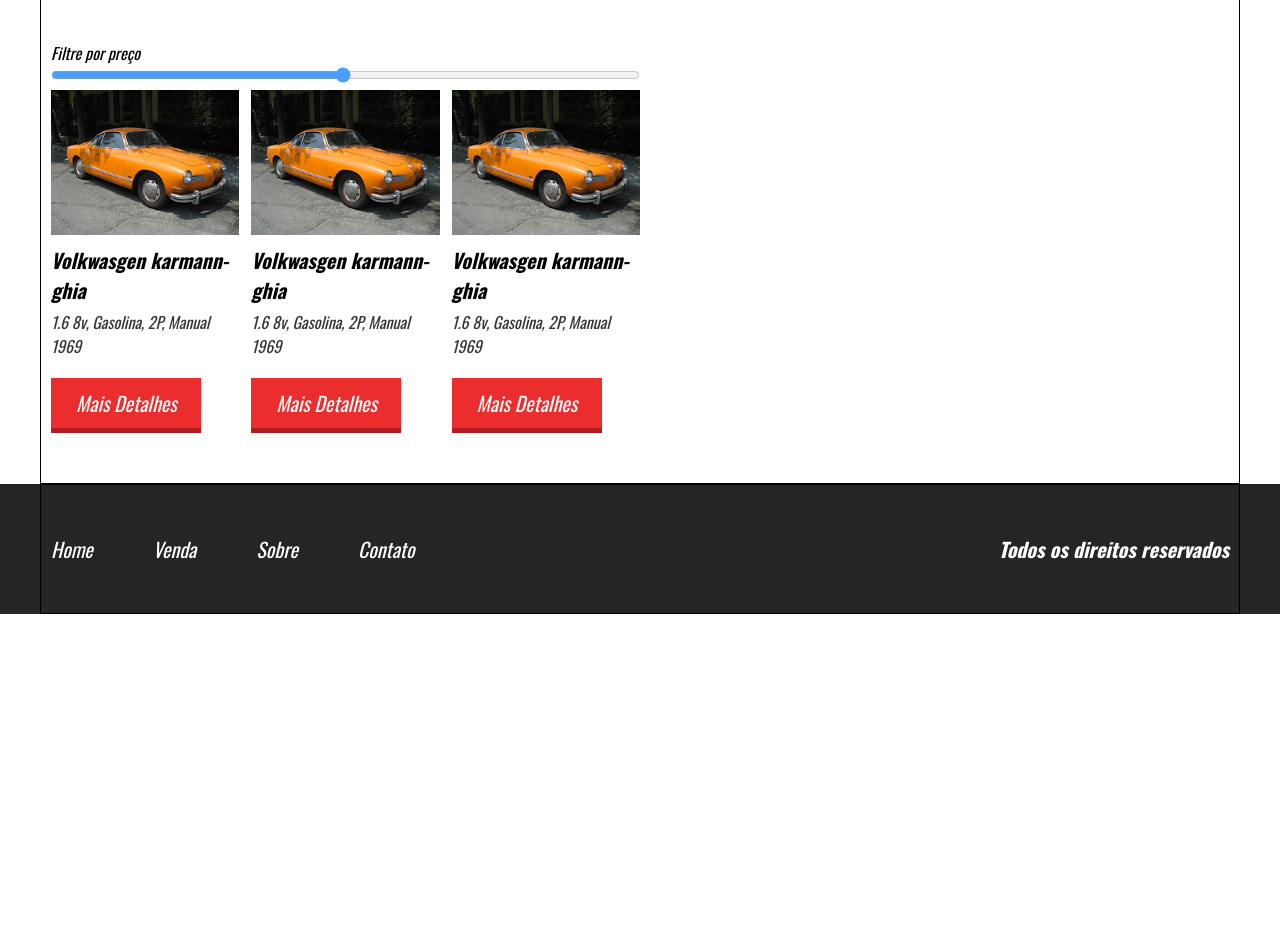
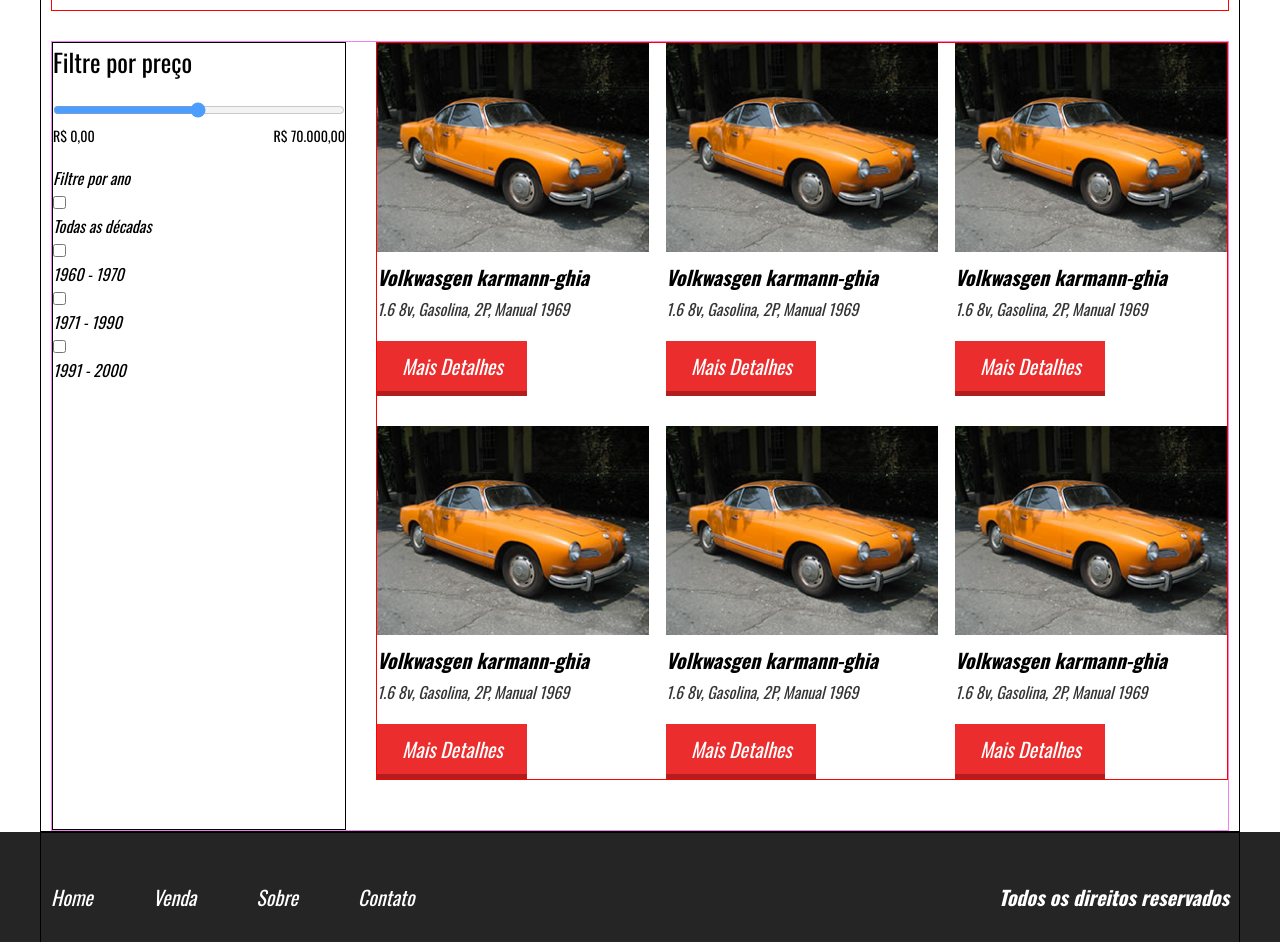
Before and after one commit to moschiel/clone-rm-veiculos, a plain HTML site: page venda.html in a window 1280 px wide. Shown: the part 253-1195 px from the top of the page. Before the commit the page ends 867 px from the top, so only its background shows below. Drawn offline with nearby package versions, Linux system fonts and the light colour scheme.

Commit message:
create and style main page venda

```diff
--- a/css/venda-style.css
+++ b/css/venda-style.css
@@ -28,12 +28,12 @@ nav {
   height: 130px;
 }
 
-header nav img.btn-menu{
+header nav img.btn-menu {
   display: none;
   cursor: pointer;
 }
 
-header nav img.logo{
+header nav img.logo {
   height: 70px;
 }
 
@@ -61,30 +61,32 @@ nav div.right ul a:visited {
   color: red;
 }
 
-
 /***** VENDA ****/
-section.venda {
+main.venda {
+  width: 100%;
   display: flex;
   flex-direction: column;
-  width: 100%;
+  justify-content: center;
 }
 
-section.venda .title {
+
+main.venda .title {
   width: 100%;
   display: flex;
   align-items: center;
   justify-content: center;
   height: 100px;
   margin: 30px 0;
+  border: 1px solid red;
 }
 
-section.venda .title .line {
+main.venda .title .line {
   height: 2px;
   width: 100%;
   background-color: black;
 }
 
-section.venda .title h2 {
+main.venda .title h2 {
   position: absolute;
   padding: 10px 40px;
   background-color: white;
@@ -94,61 +96,33 @@ section.venda .title h2 {
   font-style: italic;
 }
 
-/* <!--aside--> */
-aside {
-  display:flex;
-  flex-direction: column;
-  width: 50%;
+/* <!--central--> */
+main.venda .central{
+  display: flex;
+  width: 100%;
+  border: 1px solid violet;
+  justify-content: space-between;
 }
 
-
-/* <!--group-car--> */
-section.venda .group-car {
-  display: flex;
-  margin-bottom: 50px;
-  justify-content: space-between;
-  width: 50%;
+aside {
+  width: 25%;
+  min-width: 25%;
+  border: 1px solid;
+  margin-right: 30px;
 }
-
-section.venda .group-car .car {
-  flex-direction: column;
-  width: 32%;
-}
-
-section.venda .group-car .car img {
-  width: 100%;
-}
-
-section.venda .group-car .car h6 {
-  font-size: 20px;
-  margin: 5px 0;
-}
-
-section.venda .group-car .car p {
-  color: #353535;
-}
-
-section.venda .group-car .car .btn {
-  padding: 10px 25px;
-  background-color: #eb2d2d;
-  color: white;
-  font-size: 20px;
-  border-bottom: 5px solid #b21e1e;
-  margin-top: 20px;
-  width: 150px;
-  text-align: center;
-  cursor: pointer;
-}
-
 
 .slider {
   border: 1px solid #ccc;
   border-radius: 25px;
   height: 20px;
   width: 100%;
-  background: linear-gradient(to bottom,rgb(255,255,255),rgb(200,200,200));
+  background: linear-gradient(
+    to bottom,
+    rgb(255, 255, 255),
+    rgb(200, 200, 200)
+  );
   opacity: 0.7;
-  transition: .2s;
+  transition: 0.2s;
 }
 
 .slider:hover {
@@ -161,71 +135,139 @@ section.venda .group-car .car .btn {
   height: 25px;
   cursor: pointer;
   border: 1px solid black;
-  background: linear-gradient(to bottom,rgb(255,255,255),rgb(200,200,200));
+  background: linear-gradient(
+    to bottom,
+    rgb(255, 255, 255),
+    rgb(200, 200, 200)
+  );
+}
+
+main .central aside .range p{
+  margin-bottom: 20px;
+  font-size: 25px;
+  font-style: normal;
+}
+
+main .central aside .preco{
+  display: flex;
+  justify-content: space-between;
+}
+
+main .central aside .preco p{
+  font-size: 14px;
 }
 
 
 
+/* <!--group-car--> */
+section .group-car {
+  display: flex;
+  margin-bottom: 50px;
+  justify-content: space-between;
+  border: 1px solid red;
+  flex-wrap: wrap;
+}
+
+section .group-car .car {
+  flex-direction: column;
+  width: 32%;
+}
+
+section .group-car .car:nth-child(1n + 4) {
+margin-top: 30px;
+}
+
+
+section .group-car .car img {
+  width: 100%;
+}
+
+section .group-car .car h6 {
+  font-size: 20px;
+  margin: 5px 0;
+}
+
+section .group-car .car p {
+  color: #353535;
+}
+
+section .group-car .car .btn {
+  padding: 10px 25px;
+  background-color: #eb2d2d;
+  color: white;
+  font-size: 20px;
+  border-bottom: 5px solid #b21e1e;
+  margin-top: 20px;
+  width: 150px;
+  text-align: center;
+  cursor: pointer;
+}
 
 /***** FOOTER ******/
-footer{
+footer {
   background-color: #252525;
 }
 
-footer nav.center{
+footer nav.center {
   display: flex;
   height: 130px;
 }
 
-footer nav.center .left ul{
+footer nav.center .left ul {
   display: flex;
   padding: 0;
 }
 
-footer nav.center .left ul li{
-	margin-right:60px;
+footer nav.center .left ul li {
+  margin-right: 60px;
   list-style-type: none;
 }
 
-footer nav.center .left ul li a{
+footer nav.center .left ul li a {
   text-decoration: none;
   text-transform: capitalize;
   font-size: 20px;
   color: white;
 }
 
-footer nav.center h2{
+footer nav.center h2 {
   font-size: 20px;
   color: white;
 }
 
 
+
+
+
+/***** MEDIA SCREEN <= 930px ******/
+@media screen and (max-width: 930px) {
+
+}
+
 /***** MEDIA SCREEN <= 760px ******/
 @media screen and (max-width: 760px) {
-
   /* MEDIA SCREEN -> FOOTER*/
-footer nav.center{
+  footer nav.center {
     display: flex;
     align-items: center;
     justify-content: center;
   }
 
-	footer nav.center .left ul{
+  footer nav.center .left ul {
     display: none;
   }
+}
 
-}
 
 
 /***** MEDIA SCREEN <= 600px ******/
 @media screen and (max-width: 600px) {
-
   /* MEDIA SCREEN -> HEADER */
-	header nav img.logo{
+  header nav img.logo {
     height: 70px;
   }
 
-	header nav img.btn-menu{
+  header nav img.btn-menu {
     display: flex;
     position: absolute;
     top: 45px;
@@ -233,7 +275,6 @@ footer nav.center{
     width: 35px;
     height: 35px;
   }
-
 
   header nav div.right ul {
     display: flex;
@@ -248,12 +289,12 @@ footer nav.center{
     background-color: orange;
   }
 
-	header nav div.right ul li{
+  header nav div.right ul li {
     text-align: center;
     padding: 7px 0;
   }
 
-	header nav div.right ul li a{
+  header nav div.right ul li a {
     font-size: 20px;
   }
 }
--- a/venda.html
+++ b/venda.html
@@ -1,17 +1,28 @@
 <!DOCTYPE html>
 <html lang="en">
   <head>
-  <meta charset="UTF-8">
-  <link href="https://fonts.googleapis.com/css2?family=Oswald:wght@300;400;500;600;700&display=swap" rel="stylesheet">
-	<meta name="viewport" content="width=device-width, initial-scale=1.0">
-	<link rel="stylesheet" href="./css/venda-style.css">
+    <meta charset="UTF-8" />
+    <link
+      href="https://fonts.googleapis.com/css2?family=Oswald:wght@300;400;500;600;700&display=swap"
+      rel="stylesheet"
+    />
+    <meta name="viewport" content="width=device-width, initial-scale=1.0" />
+    <link rel="stylesheet" href="./css/venda-style.css" />
     <title>RM VEÍCULOS ESPECIAIS</title>
   </head>
   <body>
     <header>
       <nav class="center">
-      <img class="logo"src="./images/logo.jpg" alt="logo rm veiculos especiaos">
-      <img  class="btn-menu" src="./images/icon_menu.png" alt="botao de menu">
+        <img
+          class="logo"
+          src="./images/logo.jpg"
+          alt="logo rm veiculos especiaos"
+        />
+        <img
+          class="btn-menu"
+          src="./images/icon_menu.png"
+          alt="botao de menu"
+        />
         <div class="right">
           <ul>
             <li><a href="index.html">Home</a></li>
@@ -23,42 +34,134 @@
       </nav>
     </header>
 
-  <section class="venda center">
-    <div class="title">
+    <main class="venda center">
+      <div class="title center">
         <div class="line"></div>
-      <h2>veículos em destaque</h2>
+        <h2>Venda</h2>
       </div>
 
+      <div class="central">
         <aside>
           <div class="range">
             <p>Filtre por preço</p>
-        <input type="range" min="1" max="100" value="50" class="slider" id="myRange">
+            <input
+              type="range"
+              min="1"
+              max="100"
+              value="50"
+              class="slider"
+              id="myRange"
+            />
+            <div class="preco">
+              <p>R$ 0,00</p>
+              <p>R$ 70.000,00</p>
+            </div>
+          </div>
+
+          <div class="ano">
+            <p>Filtre por ano</p>
+            <form>
+              <div class="form-venda">
+                <input type="checkbox" id="item1" />
+                <label for="item1">
+                  <div class="circle"></div>
+                </label>
+                <span>Todas as décadas</span>
+              </div>
+
+              <div class="form-venda">
+                <input type="checkbox" id="item2" />
+                <label for="item2">
+                  <div class="circle"></div>
+                </label>
+                <span>1960 - 1970</span>
+              </div>
+
+              <div class="form-venda">
+                <input type="checkbox" id="item3" />
+                <label for="item3">
+                  <div class="circle"></div>
+                </label>
+                <span>1971 - 1990</span>
+              </div>
+
+              <div class="form-venda">
+                <input type="checkbox" id="item4" />
+                <label for="item4">
+                  <div class="circle"></div>
+                </label>
+                <span>1991 - 2000</span>
+              </div>
+
+            </form>
           </div>
         </aside>
 
+        <section>
           <div class="group-car">
             <div class="car">
-        <img src="./images/carro1.jpg" alt="foto do carro volkswagen karmann-ghia">
+              <img
+                src="./images/carro1.jpg"
+                alt="foto do carro volkswagen karmann-ghia"
+              />
               <h6>Volkwasgen karmann-ghia</h6>
               <p>1.6 8v, Gasolina, 2P, Manual 1969</p>
-      <input class="btn" type="button" value="Mais Detalhes">
+              <input class="btn" type="button" value="Mais Detalhes" />
             </div>
+
             <div class="car">
-      <img src="./images/carro1.jpg" alt="foto do carro volkswagen karmann-ghia">
+              <img
+                src="./images/carro1.jpg"
+                alt="foto do carro volkswagen karmann-ghia"
+              />
               <h6>Volkwasgen karmann-ghia</h6>
               <p>1.6 8v, Gasolina, 2P, Manual 1969</p>
-      <input class="btn" type="button" value="Mais Detalhes">
+              <input class="btn" type="button" value="Mais Detalhes" />
             </div>
+
             <div class="car">
-      <img src="./images/carro1.jpg" alt="foto do carro volkswagen karmann-ghia">
+              <img
+                src="./images/carro1.jpg"
+                alt="foto do carro volkswagen karmann-ghia"
+              />
               <h6>Volkwasgen karmann-ghia</h6>
               <p>1.6 8v, Gasolina, 2P, Manual 1969</p>
-      <input class="btn" type="button" value="Mais Detalhes">
+              <input class="btn" type="button" value="Mais Detalhes" />
+            </div>
+
+            <div class="car">
+              <img
+                src="./images/carro1.jpg"
+                alt="foto do carro volkswagen karmann-ghia"
+              />
+              <h6>Volkwasgen karmann-ghia</h6>
+              <p>1.6 8v, Gasolina, 2P, Manual 1969</p>
+              <input class="btn" type="button" value="Mais Detalhes" />
+            </div>
+
+            <div class="car">
+              <img
+                src="./images/carro1.jpg"
+                alt="foto do carro volkswagen karmann-ghia"
+              />
+              <h6>Volkwasgen karmann-ghia</h6>
+              <p>1.6 8v, Gasolina, 2P, Manual 1969</p>
+              <input class="btn" type="button" value="Mais Detalhes" />
+            </div>
+
+            <div class="car">
+              <img
+                src="./images/carro1.jpg"
+                alt="foto do carro volkswagen karmann-ghia"
+              />
+              <h6>Volkwasgen karmann-ghia</h6>
+              <p>1.6 8v, Gasolina, 2P, Manual 1969</p>
+              <input class="btn" type="button" value="Mais Detalhes" />
             </div>
           </div>
-
         </section>
-
+      </div>
+    </main>
 
     <footer>
       <nav class="center">
```
Lines whose indentation alone changed are shown as unchanged.
